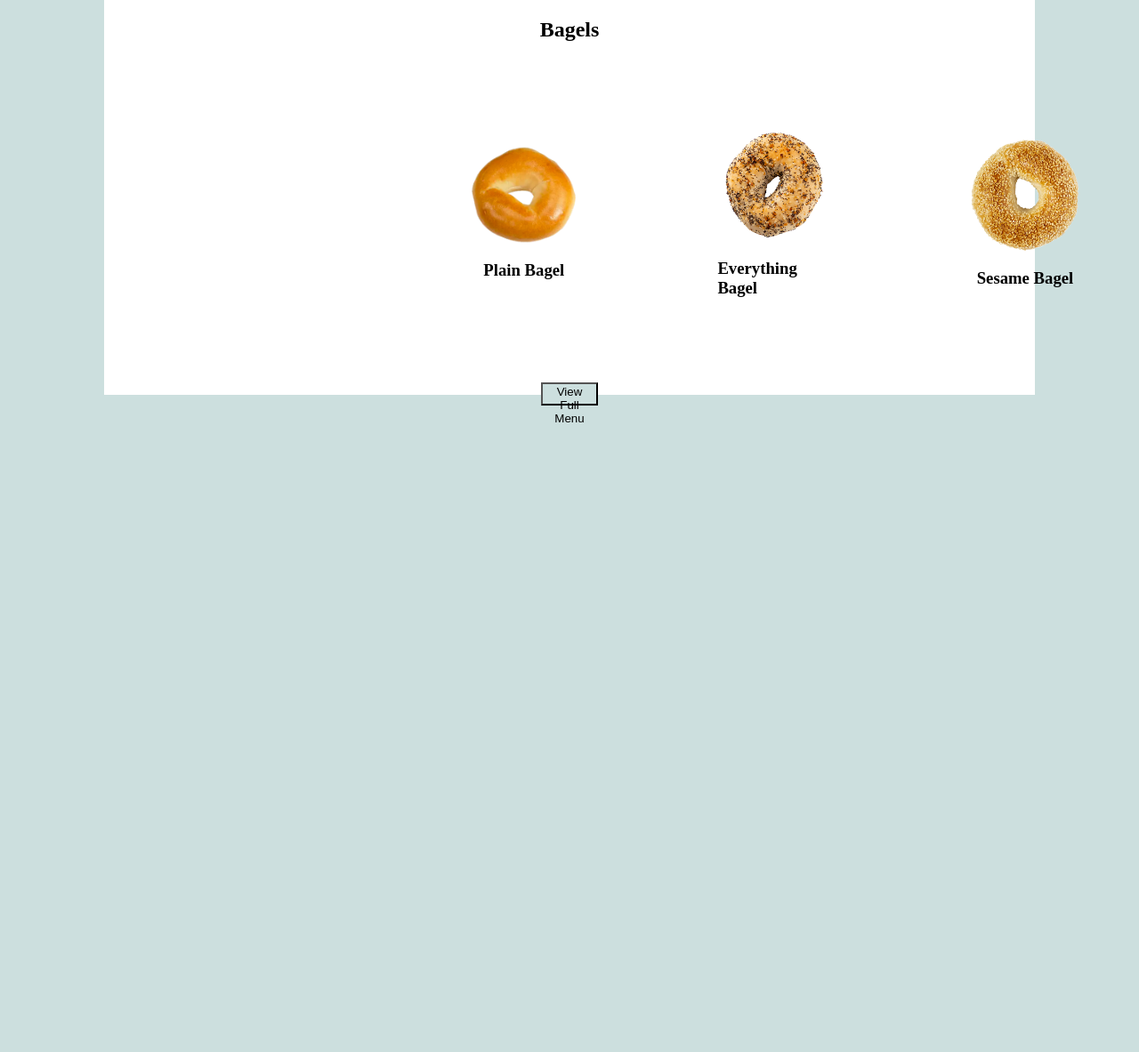
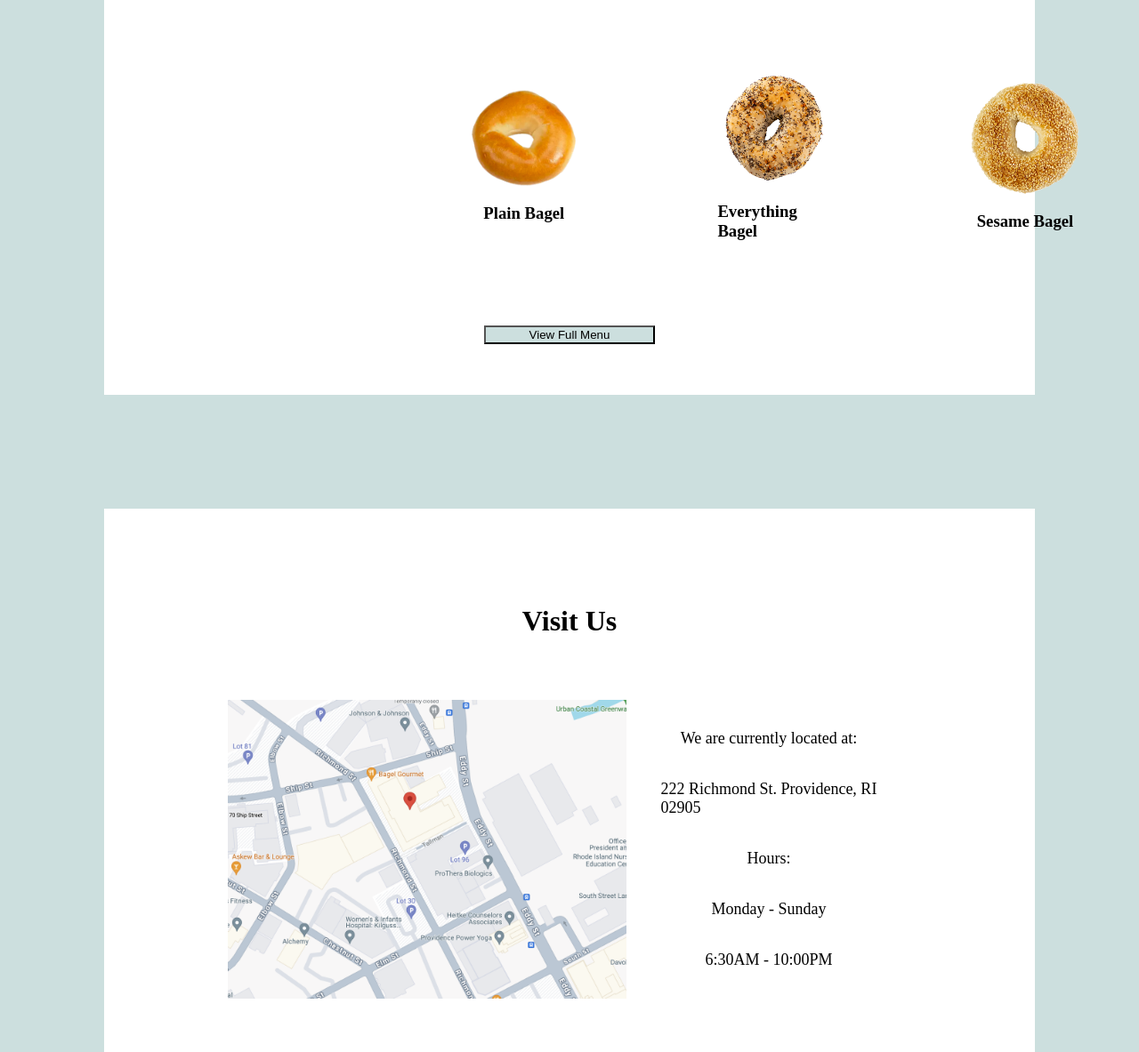
Before and after one commit to ycruztri/responsive-redesign, a plain HTML site: page index.html in a window 1280 px wide. Shown: the part 1617-2800 px from the top of the page at 89% size. Before the commit the page ends 2096 px from the top, so only its background shows below. Drawn offline with Linux system fonts and the light colour scheme.

Commit message:
almost done

```diff
--- a/index.html
+++ b/index.html
@@ -44,8 +44,23 @@
                     <h3>Sesame Bagel</h3>
                 </div>
             </div>
-            <div class="viewMenu">
-                <button onclick="viewFullMenu()">View Full Menu</button>
+            <button onclick="viewFullMenu()">View Full Menu</button>
+        </div>
+        <div id="location">
+            <h1>Visit Us</h1>
+            <div class="locSection">
+                <img class="locImg" src="./assets/location.png" alt="Image of Google Maps location"/>
+                <div class="locTSection">
+                    <div class="locText1">
+                    <p>We are currently located at:</p>
+                    <p>222 Richmond St. Providence, RI 02905</p>
+                </div>
+                <div class="locText2">
+                    <p>Hours:</p>
+                    <p>Monday - Sunday</p>
+                    <p>6:30AM - 10:00PM</p>
+                </div>
+                </div>
             </div>
         </div>
     </body>
--- a/styles.css
+++ b/styles.css
@@ -30,7 +30,7 @@
     height: 50vw;
     padding: 75px;
     background-color: white;
-    margin: 10vw;
+    margin: 5vw;
 }
 
 #menu{
@@ -39,14 +39,24 @@
     flex-direction: column;
     align-items: center;
     width: 70vw;
-    height: 35vw;
+    height: 40vw;
     padding: 75px;
     background-color: white;
+    margin: 5vw;
 }
 
-#viewMenu{
-    border-radius: 40%;
+#location{
+    display: flex;
+    justify-content: space-around;
+    flex-direction: column;
+    align-items: center;
+    width: 70vw;
+    height: 40vw;
+    padding: 75px;
+    background-color: white;
+    margin: 5vw;
 }
+
 
 .slideshowImg{
     display: flex;
@@ -90,6 +100,38 @@
     margin: 20%;
 }
 
+.locImg{
+    width: 35vw;
+}
+
+.locSection{
+    display:flex;
+    align-items: center;
+    flex-direction: row;
+}
+
+.locTSection{
+    margin: 5%;
+    width: 25vw;
+    display:flex;
+    align-items: center;
+    flex-direction: column;
+}
+
+.locText1{
+    display:flex;
+    align-items: center;
+    flex-direction: column;
+    font-size: large;
+}
+
+.locText2{
+    display:flex;
+    align-items: center;
+    flex-direction: column;
+    font-size: large;
+}
+
 body{
     background-color: #CCDFDE;
     display: flex;
@@ -98,7 +140,8 @@ body{
 }
 
 button{
-    width: 5vw;
-    height: 2vw;
+    width: 15vw;
+    height: 4vw;
     background-color: #CCDFDE;
+    text-align: center;
 }
```
Also changed, not shown: assets/location.png (added).
